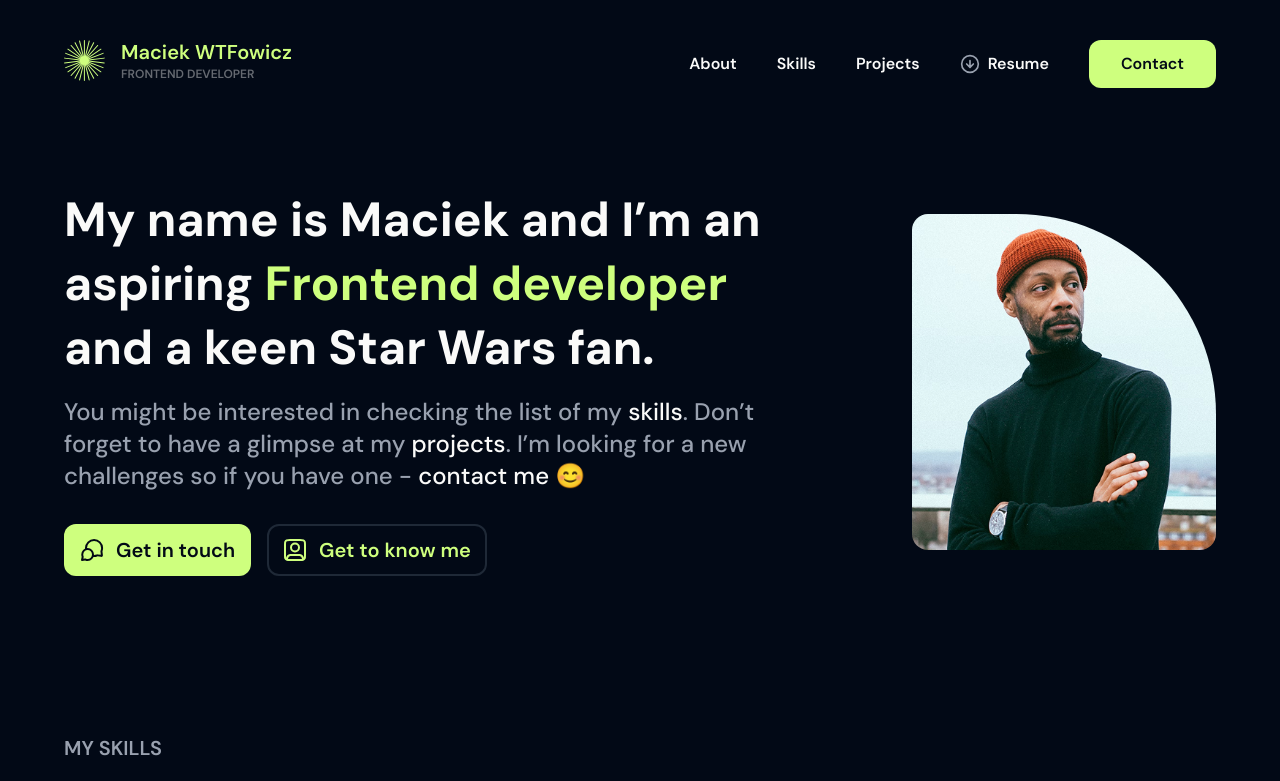
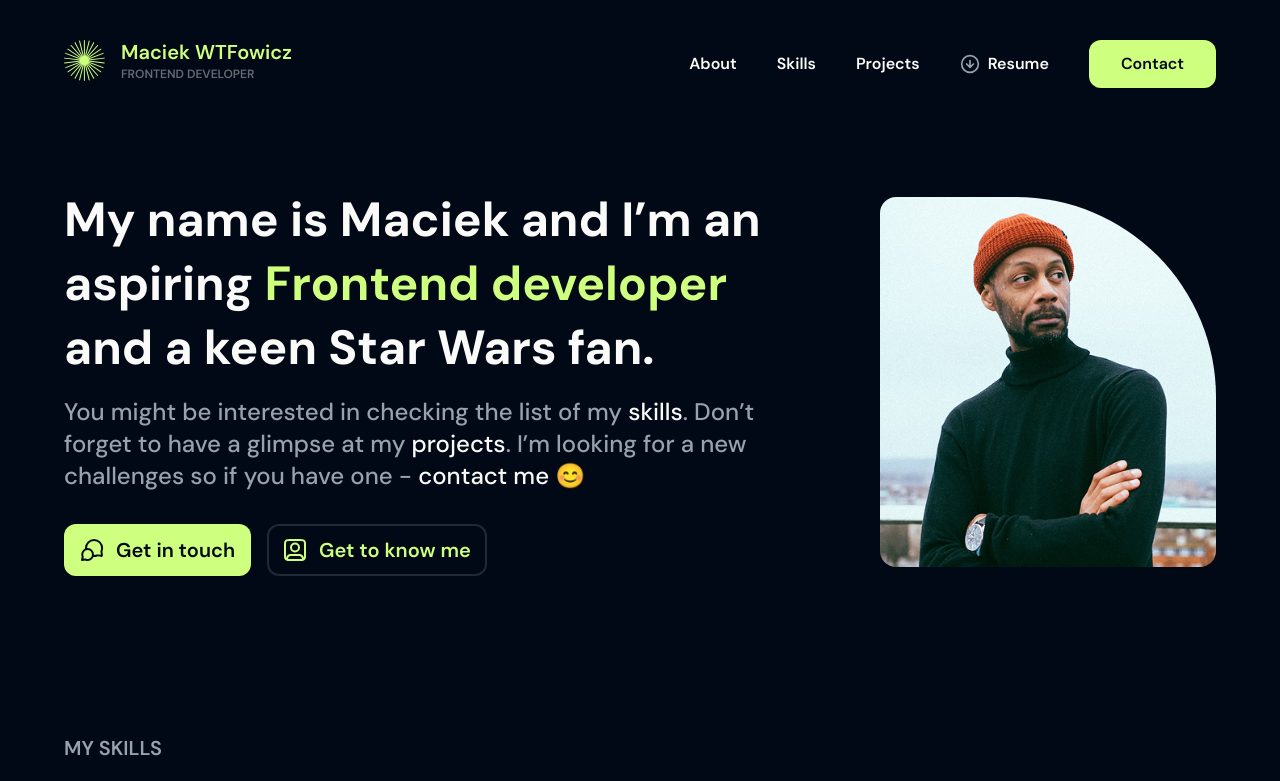
Before and after one commit to Domanskey/Course-Final-Project, a React (Vite) app: page / in a window 1280 px wide. Shown: the top 781 px of the page. Built offline with nearby package versions, Linux system fonts and the light colour scheme.

Commit message:
feat: change about flex layout

```diff
--- a/src/About.jsx
+++ b/src/About.jsx
@@ -4,7 +4,7 @@ export function About() {
   return (
     <section
       id="about"
-      className="py-5 px-6 md:px-8 md:py-10 xl:px-16 xl:py-15 max-w-360 w-full flex flex-col m:flex-row-reverse items-center justify-center gap-5 m:gap-24 x:gap-36"
+      className="py-5 px-6 md:px-8 md:py-10 xl:px-16 xl:py-15 max-w-360 w-full flex flex-col m:flex-row-reverse items-center justify-between gap-5 sm:gap-8 md:gap-12 m:gap-14 lg:gap-16"
     >
       <Profile></Profile>
       <PersonalInfo></PersonalInfo>
```
